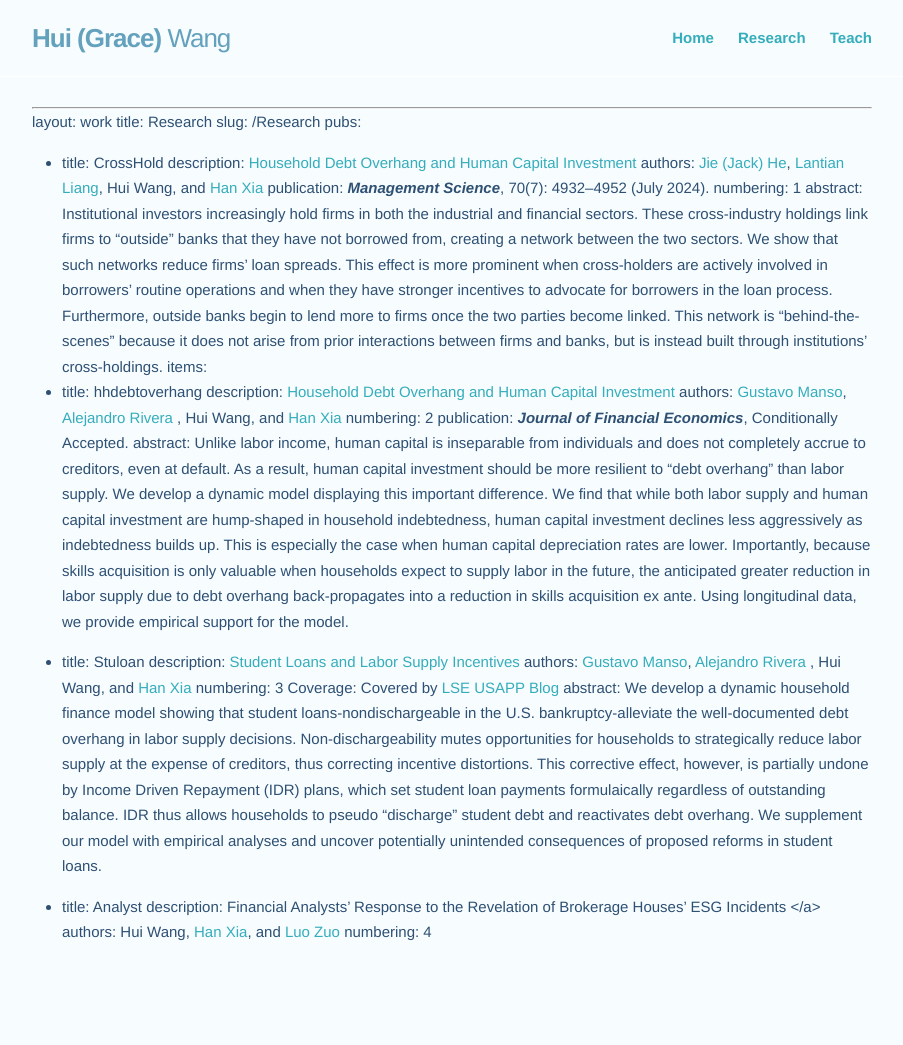
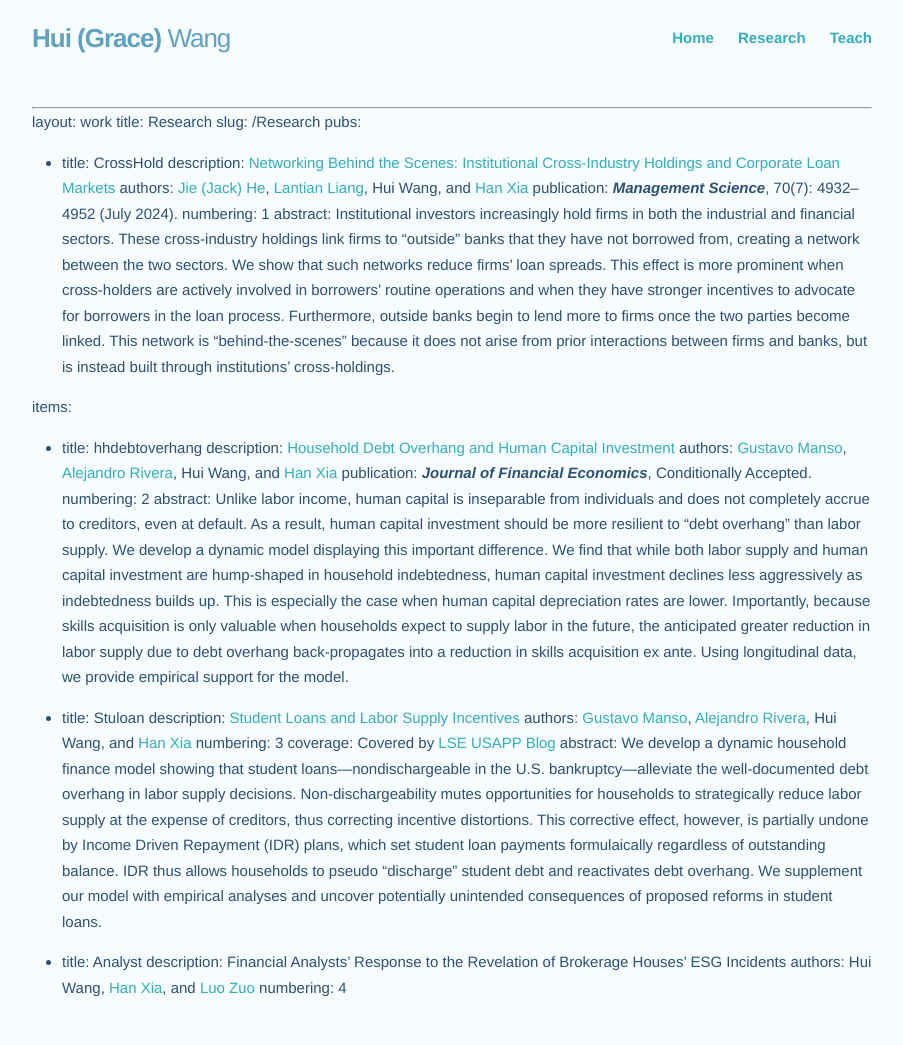
Before and after one commit to huigracewang/homepage, a Jekyll site: the page built from research.md, in a window 1280 px wide. Shown: the whole page, without its empty margins (188-1091 px from the left). Built offline with Jekyll 4.4.1, drawn with Linux system fonts in a browser that asks for light colours; our own code applies the rules of GitHub Pages for plain Markdown files; before the commit the page ends 990 px from its top, so only the background shows below that.

Commit message:
Update research.md

```diff
--- a/research.md
+++ b/research.md
@@ -4,27 +4,28 @@ title: Research
 slug: /Research
 pubs:
   - title: CrossHold
-     description: <a href="https://pubsonline.informs.org/doi/10.1287/mnsc.2023.4911" target="_blank">Household Debt Overhang and Human Capital Investment</a>
+    description: <a href="https://pubsonline.informs.org/doi/10.1287/mnsc.2023.4911" target="_blank">Networking Behind the Scenes: Institutional Cross-Industry Holdings and Corporate Loan Markets</a>
     authors: <a href="https://sites.google.com/view/jie-he/home" target="_blank">Jie (Jack) He</a>, <a href="https://www.sydney.edu.au/business/about/our-people/academic-staff/lantian-liang.html" target="_blank">Lantian Liang</a>, Hui Wang, and <a href="https://sites.google.com/site/hanvictorxia/han-xias-home-page" target="_blank">Han Xia</a>
     publication: <strong><i>Management Science</i></strong>, 70(7): 4932–4952 (July 2024).
     numbering: 1
     abstract: Institutional investors increasingly hold firms in both the industrial and financial sectors. These cross-industry holdings link firms to “outside” banks that they have not borrowed from, creating a network between the two sectors. We show that such networks reduce firms’ loan spreads. This effect is more prominent when cross-holders are actively involved in borrowers’ routine operations and when they have stronger incentives to advocate for borrowers in the loan process. Furthermore, outside banks begin to lend more to firms once the two parties become linked. This network is “behind-the-scenes” because it does not arise from prior interactions between firms and banks, but is instead built through institutions’ cross-holdings.
+
 items:
   - title: hhdebtoverhang
-       description: <a href="https://papers.ssrn.com/sol3/papers.cfm?abstract_id=4190550" target="_blank">Household Debt Overhang and Human Capital Investment</a>
-    authors: <a href = "https://faculty.haas.berkeley.edu/manso/index.html" target="_blank">Gustavo Manso</a>,  <a href = "https://sites.google.com/site/alejandroriveramesias/" target="_blank">Alejandro Rivera </a>, Hui Wang, and <a href="https://sites.google.com/site/hanvictorxia/han-xias-home-page" target="_blank">Han Xia</a>
+    description: <a href="https://papers.ssrn.com/sol3/papers.cfm?abstract_id=4190550" target="_blank">Household Debt Overhang and Human Capital Investment</a>
+    authors: <a href="https://faculty.haas.berkeley.edu/manso/index.html" target="_blank">Gustavo Manso</a>, <a href="https://sites.google.com/site/alejandroriveramesias/" target="_blank">Alejandro Rivera</a>, Hui Wang, and <a href="https://sites.google.com/site/hanvictorxia/han-xias-home-page" target="_blank">Han Xia</a>
+    publication: <strong><i>Journal of Financial Economics</i></strong>, Conditionally Accepted.
     numbering: 2
-    publication: <strong><i>Journal of Financial Economics</i></strong>, Conditionally Accepted.
     abstract: Unlike labor income, human capital is inseparable from individuals and does not completely accrue to creditors, even at default. As a result, human capital investment should be more resilient to "debt overhang" than labor supply. We develop a dynamic model displaying this important difference. We find that while both labor supply and human capital investment are hump-shaped in household indebtedness, human capital investment declines less aggressively as indebtedness builds up. This is especially the case when human capital depreciation rates are lower. Importantly, because skills acquisition is only valuable when households expect to supply labor in the future, the anticipated greater reduction in labor supply due to debt overhang back-propagates into a reduction in skills acquisition ex ante. Using longitudinal data, we provide empirical support for the model.
 
   - title: Stuloan
-       description: <a href="https://papers.ssrn.com/sol3/papers.cfm?abstract_id=4561409" target="_blank">Student Loans and Labor Supply Incentives</a>
-    authors: <a href = "https://faculty.haas.berkeley.edu/manso/index.html" target="_blank">Gustavo Manso</a>,  <a href = "https://sites.google.com/site/alejandroriveramesias/" target="_blank">Alejandro Rivera </a>, Hui Wang, and <a href="https://sites.google.com/site/hanvictorxia/han-xias-home-page" target="_blank">Han Xia</a>
+    description: <a href="https://papers.ssrn.com/sol3/papers.cfm?abstract_id=4561409" target="_blank">Student Loans and Labor Supply Incentives</a>
+    authors: <a href="https://faculty.haas.berkeley.edu/manso/index.html" target="_blank">Gustavo Manso</a>, <a href="https://sites.google.com/site/alejandroriveramesias/" target="_blank">Alejandro Rivera</a>, Hui Wang, and <a href="https://sites.google.com/site/hanvictorxia/han-xias-home-page" target="_blank">Han Xia</a>
     numbering: 3
-    Coverage: Covered by <a href="https://blogs.lse.ac.uk/usappblog/2024/02/20/student-loans-can-influence-households-decisions-about-how-much-to-work-when-they-have-debts/" target="_blank">LSE USAPP Blog</a>
-    abstract: We develop a dynamic household finance model showing that student loans-nondischargeable in the U.S. bankruptcy-alleviate the well-documented debt overhang in labor supply decisions. Non-dischargeability mutes opportunities for households to strategically reduce labor supply at the expense of creditors, thus correcting incentive distortions. This corrective effect, however, is partially undone by Income Driven Repayment (IDR) plans, which set student loan payments formulaically regardless of outstanding balance. IDR thus allows households to pseudo "discharge" student debt and reactivates debt overhang. We supplement our model with empirical analyses and uncover potentially unintended consequences of proposed reforms in student loans.
+    coverage: Covered by <a href="https://blogs.lse.ac.uk/usappblog/2024/02/20/student-loans-can-influence-households-decisions-about-how-much-to-work-when-they-have-debts/" target="_blank">LSE USAPP Blog</a>
+    abstract: We develop a dynamic household finance model showing that student loans—nondischargeable in the U.S. bankruptcy—alleviate the well-documented debt overhang in labor supply decisions. Non-dischargeability mutes opportunities for households to strategically reduce labor supply at the expense of creditors, thus correcting incentive distortions. This corrective effect, however, is partially undone by Income Driven Repayment (IDR) plans, which set student loan payments formulaically regardless of outstanding balance. IDR thus allows households to pseudo "discharge" student debt and reactivates debt overhang. We supplement our model with empirical analyses and uncover potentially unintended consequences of proposed reforms in student loans.
 
   - title: Analyst
-    description: Financial Analysts’ Response to the Revelation of Brokerage Houses’ ESG Incidents </a>
- authors: Hui Wang, <a href="https://sites.google.com/site/hanvictorxia/han-xias-home-page" target="_blank">Han Xia</a>, and <a href="https://discovery.nus.edu.sg/24557-luo-zuo/about" target="_blank">Luo Zuo</a>
+    description: Financial Analysts’ Response to the Revelation of Brokerage Houses’ ESG Incidents
+    authors: Hui Wang, <a href="https://sites.google.com/site/hanvictorxia/han-xias-home-page" target="_blank">Han Xia</a>, and <a href="https://discovery.nus.edu.sg/24557-luo-zuo/about" target="_blank">Luo Zuo</a>
     numbering: 4
```
